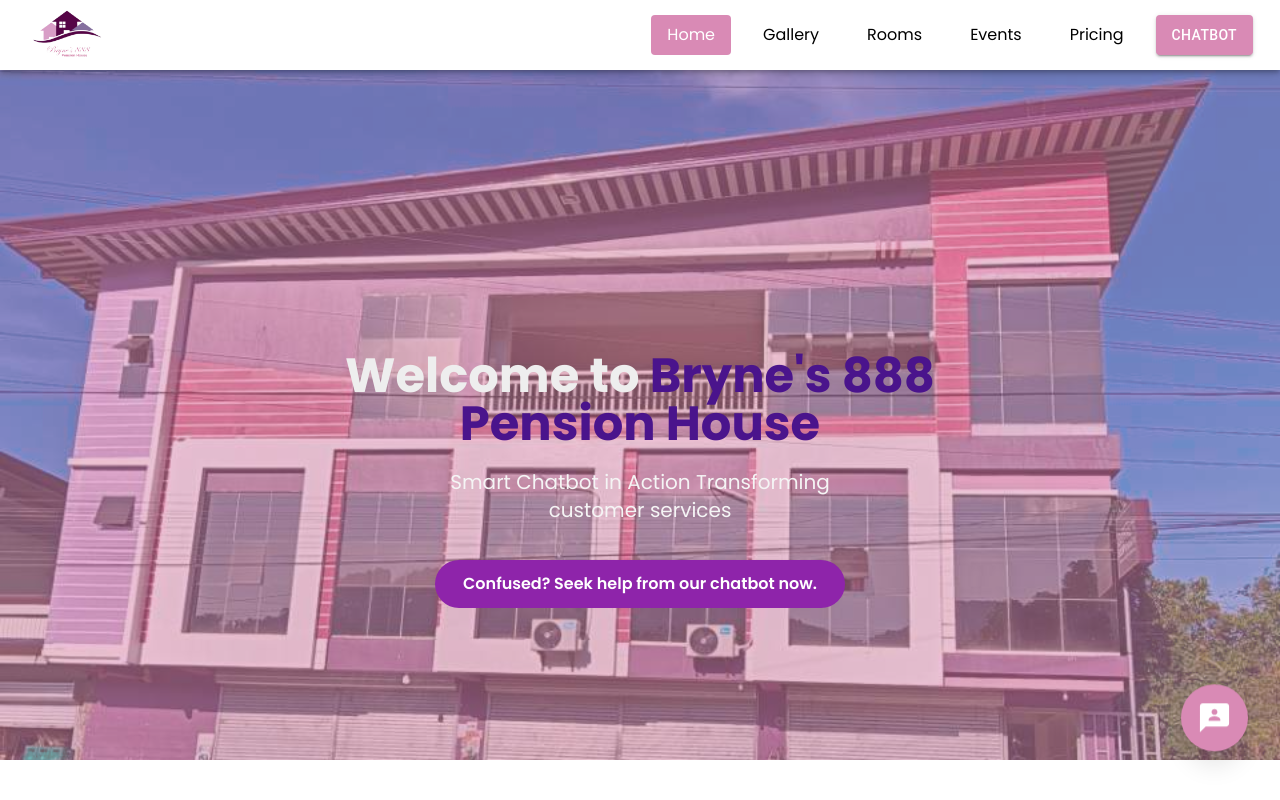
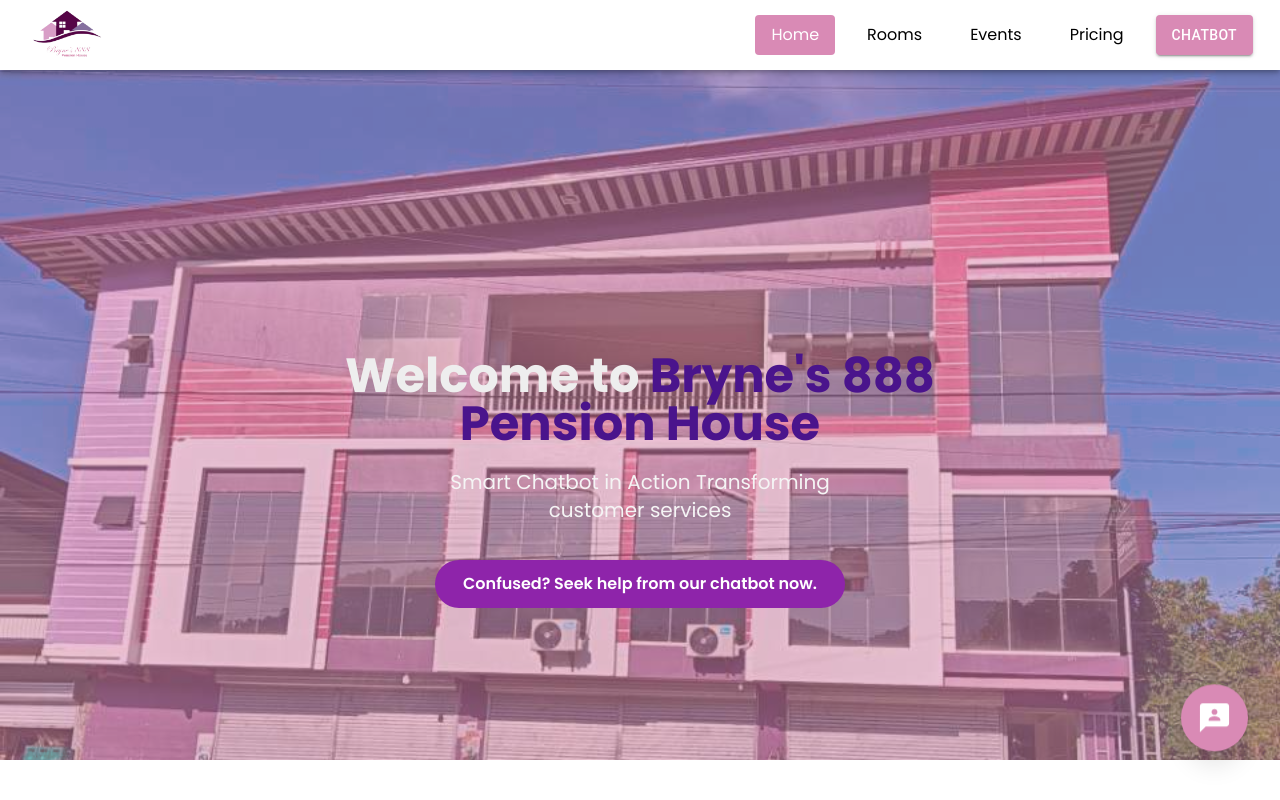
Before and after one commit to edmar-afk/pension, a React (Vite) app: page / in a window 1280 px wide. Shown: the top 800 px of the page. Built offline with nearby package versions, Linux system fonts and the light colour scheme.

Commit message:
new link

```diff
--- a/src/components/Navbar.jsx
+++ b/src/components/Navbar.jsx
@@ -1,4 +1,7 @@
-import { useState } from "react";import { NavLink } from "react-router-dom";import AppBar from "@mui/material/AppBar";import Toolbar from "@mui/material/Toolbar";
+import { useState } from "react";
+import { NavLink } from "react-router-dom";
+import AppBar from "@mui/material/AppBar";
+import Toolbar from "@mui/material/Toolbar";
 import IconButton from "@mui/material/IconButton";
 import MenuIcon from "@mui/icons-material/Menu";
 import Typography from "@mui/material/Typography";
@@ -73,13 +76,7 @@ export default function NavBar() {
 										Home
 									</NavLink>
 								</MenuItem>
-								<MenuItem onClick={handleMenuClose}>
-									<NavLink
-										to="/gallery"
-										style={navLinkStyles}>
-										Gallery
-									</NavLink>
-								</MenuItem>
+
 								<MenuItem onClick={handleMenuClose}>
 									<NavLink
 										to="/rooms"
@@ -110,11 +107,7 @@ export default function NavBar() {
 								style={navLinkStyles}>
 								Home
 							</NavLink>
-							<NavLink
-								to="/gallery"
-								style={navLinkStyles}>
-								Gallery
-							</NavLink>
+
 							<NavLink
 								to="/rooms"
 								style={navLinkStyles}>
```
